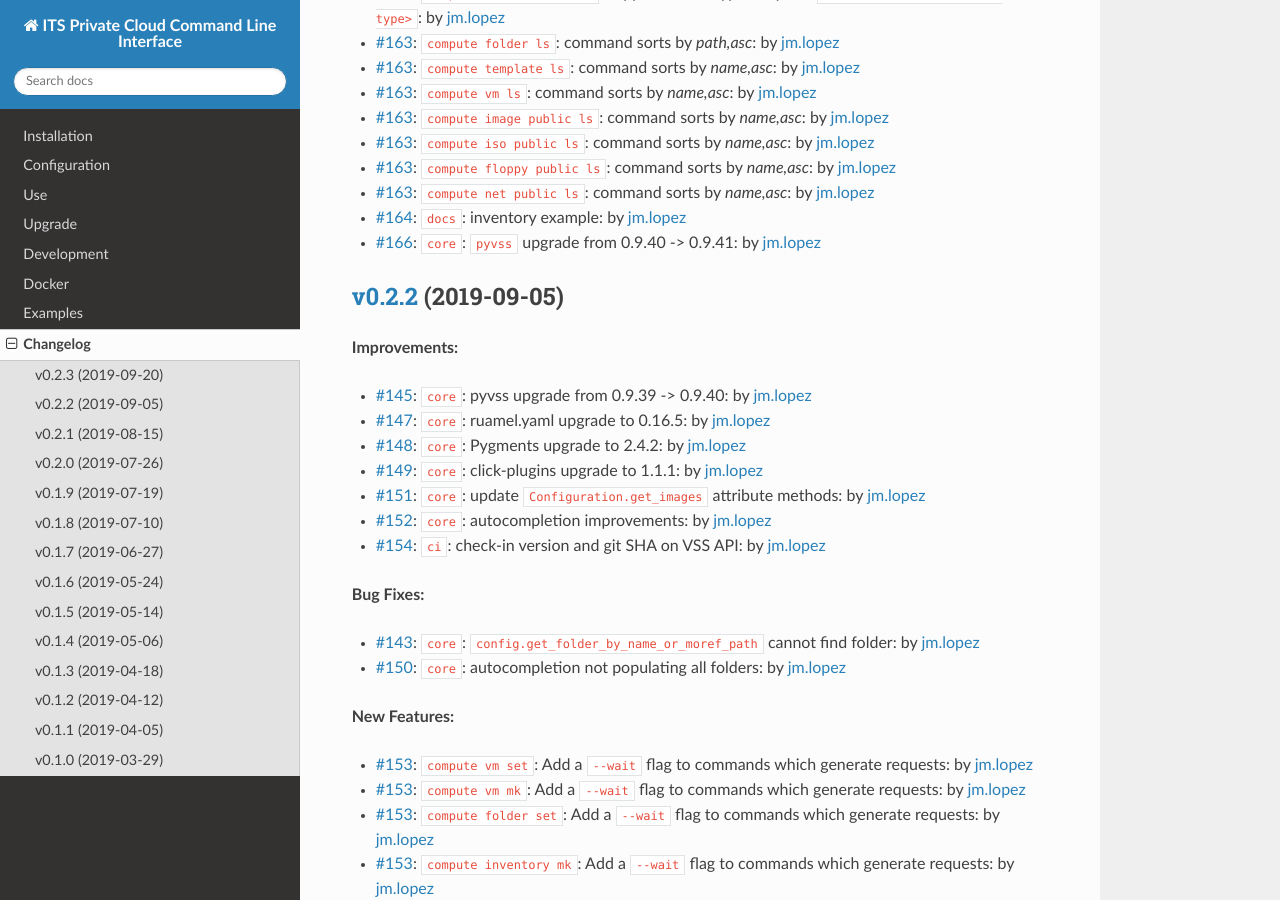
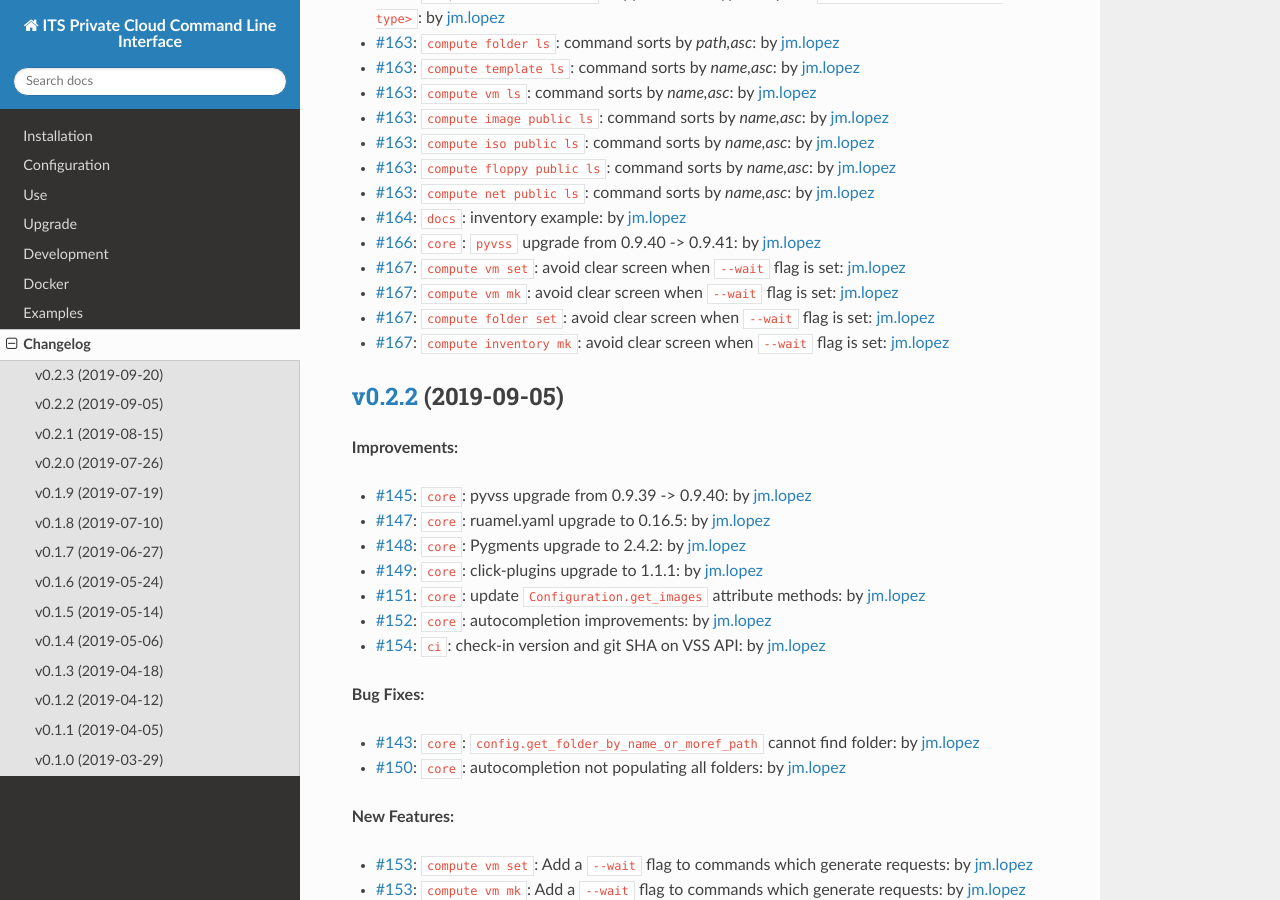
Before and after one commit to EIS-ITS/vss-cli, a Sphinx documentation site: the page built from docs/changelog.rst, in a window 1280 px wide and 900 px high, scrolled down 1097 px. Built offline with Sphinx 7.4.7 and the Read the Docs theme 2.0.0, drawn with Linux system fonts in a browser that asks for light colours; the version number could not be read and is left out.

Commit message:
Issue #167: 🎨avoid clear screen when `--wait` flag is set: - fixes #167

```diff
--- a/docs/changelog.rst
+++ b/docs/changelog.rst
@@ -35,6 +35,11 @@ Changelog
 - `#163 <https://gitlab-ee.eis.utoronto.ca/vss/vss-cli/issues/163>`_: ``compute net public ls``: command sorts by `name,asc`: by `jm.lopez`_
 - `#164 <https://gitlab-ee.eis.utoronto.ca/vss/vss-cli/issues/164>`_: ``docs``: inventory example: by `jm.lopez`_
 - `#166 <https://gitlab-ee.eis.utoronto.ca/vss/vss-cli/issues/166>`_: ``core``: ``pyvss`` upgrade from 0.9.40 -> 0.9.41: by `jm.lopez`_
+- `#167 <https://gitlab-ee.eis.utoronto.ca/vss/vss-cli/issues/167>`_: ``compute vm set``: avoid clear screen when ``--wait`` flag is set:  `jm.lopez`_
+- `#167 <https://gitlab-ee.eis.utoronto.ca/vss/vss-cli/issues/167>`_: ``compute vm mk``: avoid clear screen when ``--wait`` flag is set:  `jm.lopez`_
+- `#167 <https://gitlab-ee.eis.utoronto.ca/vss/vss-cli/issues/167>`_: ``compute folder set``: avoid clear screen when ``--wait`` flag is set:  `jm.lopez`_
+- `#167 <https://gitlab-ee.eis.utoronto.ca/vss/vss-cli/issues/167>`_: ``compute inventory mk``: avoid clear screen when ``--wait`` flag is set:  `jm.lopez`_
+
 
 `v0.2.2 <https://gitlab-ee.eis.utoronto.ca/vss/vss-cli/tags/v0.2.2>`_ (2019-09-05)
 ==================================================================================
```
Also changed, not shown: CHANGELOG.md (+4 -0 lines), 1 other file.
